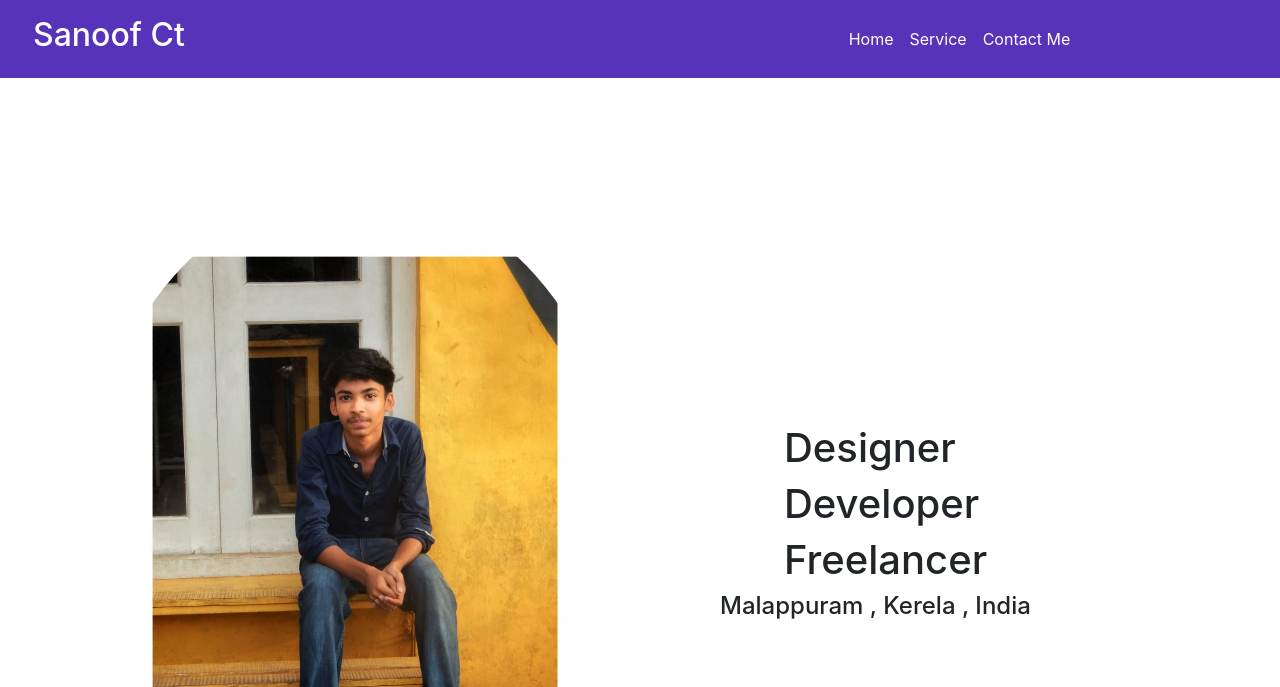
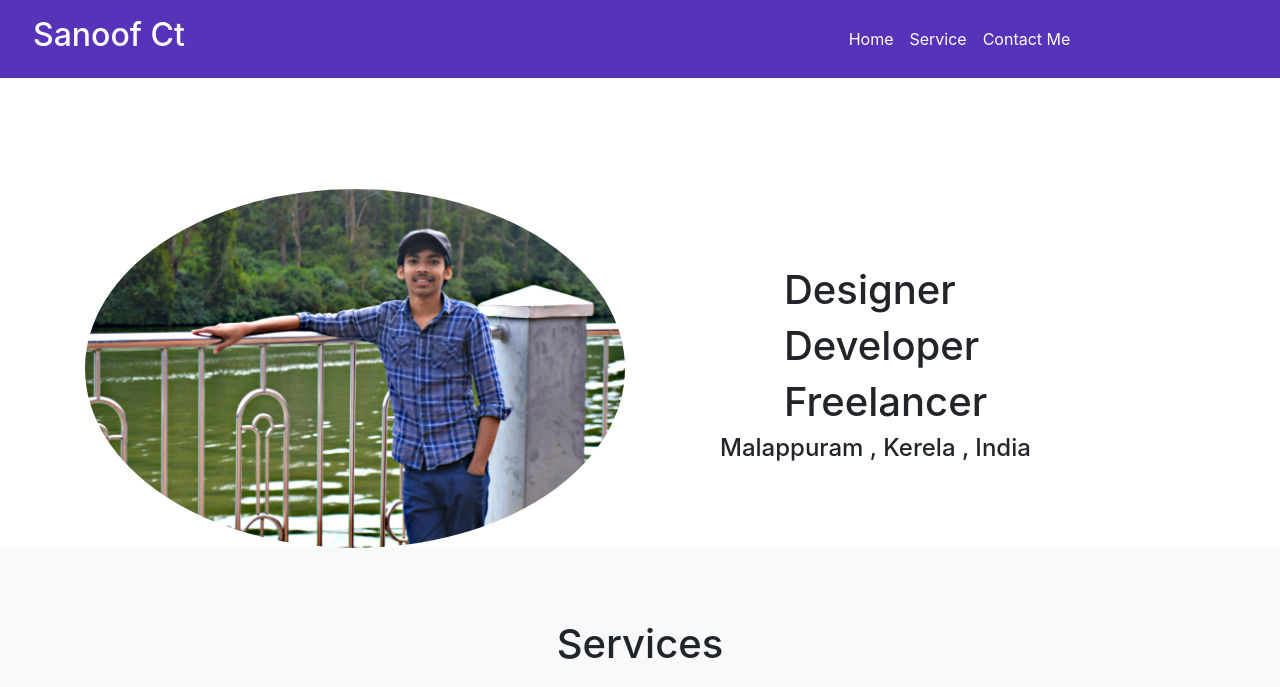
Before and after one commit to sanoofct/Template, a plain HTML site: page index.html in a window 1280 px wide. Shown: the top 687 px of the page. Drawn offline with nearby package versions, Linux system fonts and the light colour scheme.

Commit message:
Again Deleted Loops

```diff
--- a/index.html
+++ b/index.html
@@ -44,28 +44,9 @@
             <div class="row align-items-center">
                 <div class="col-md-6">
 
-                  <img src="img/photo.jpeg" alt="rotating image" width="600" height="500"  id="rotator" class="img-fluid rounded-circle"  >
+                  <img src="img2.jpg" alt="rotating image" width="600" height="500"  id="rotator" class="img-fluid rounded-circle"  >
 
-                  <script type="text/javascript">
-                  (function() {
-                  var rotator = document.getElementById('rotator');  // change to match image ID
-                  //var imageDir = 'images/';                          // change to match images folder
-                  var delayInSeconds = 100;                            // set number of seconds delay
-                  // list image names
-                  var images = ['img.jpg', 'img2.jpg'];
 
-                  // don't change below this line
-                  var num = 0;
-                  var changeImage = function() {
-                      var len = images.length;
-                      rotator.src = images[num++];
-                      if (num == len) {
-                          num = 0;
-                      }
-                  };
-                  setInterval(changeImage, delayInSeconds * 50);
-                  })();
-                  </script>
 
 
 
```
